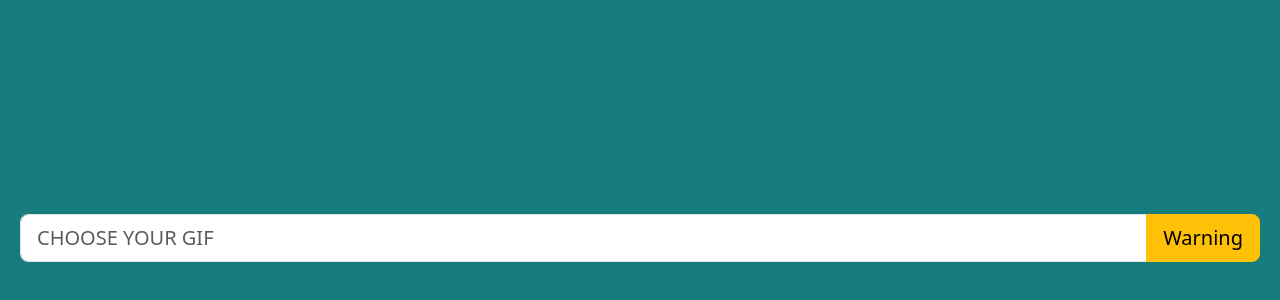
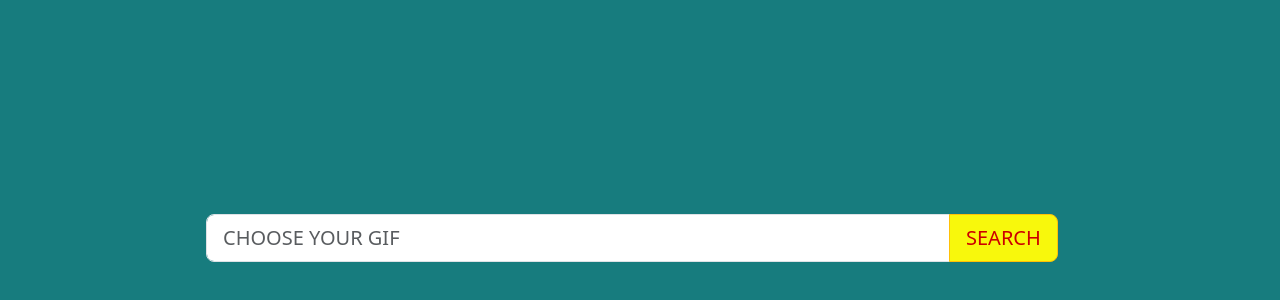
Before and after one commit to Tuman21/Tuman21.github.io, a plain HTML site: page Index.html in a window 1280 px wide. Shown: the part 172-472 px from the top of the page. Drawn offline with nearby package versions, Linux system fonts and the light colour scheme.

Commit message:
centered the search bar and added colors

```diff
--- a/Index.html
+++ b/Index.html
@@ -9,8 +9,8 @@
 </head>
 <body>
     <div class="input-group input-group-lg searching">
-    <input type="text" class="form-control" aria-label="Sizing example input" aria-describedby="inputGroup-sizing-lg" placeholder="CHOOSE YOUR GIF">
-    <button type="button" class="btn btn-warning">Warning</button>
+    <input type="text" class="form-control searchFld" aria-label="Sizing example input" aria-describedby="inputGroup-sizing-lg" placeholder="CHOOSE YOUR GIF">
+    <button type="button" class="btn btn-warning searchBtn">SEARCH</button>
     </div>
 
 
--- a/css/styles.css
+++ b/css/styles.css
@@ -10,4 +10,18 @@ body {
     padding: 20px;
     margin-top: 20px;
     border-radius: 5px;
+
 }
+.searchBtn {
+    background-color: #f8f80c;
+    color: #cc0000;
+
+
+
+}
+.searchFld{
+    max-width: 60%;
+    margin-left: 15%;
+
+
+}
```
